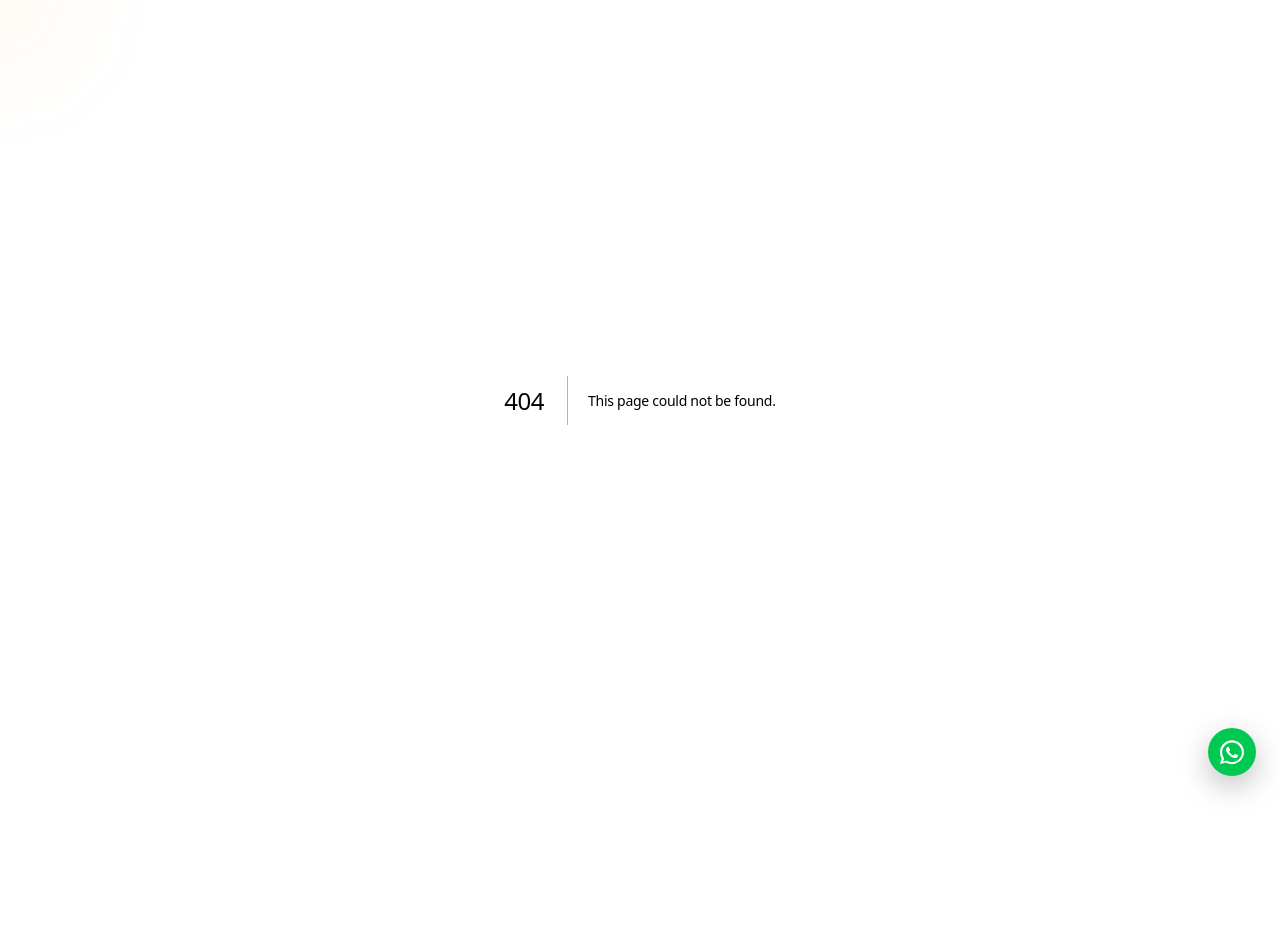
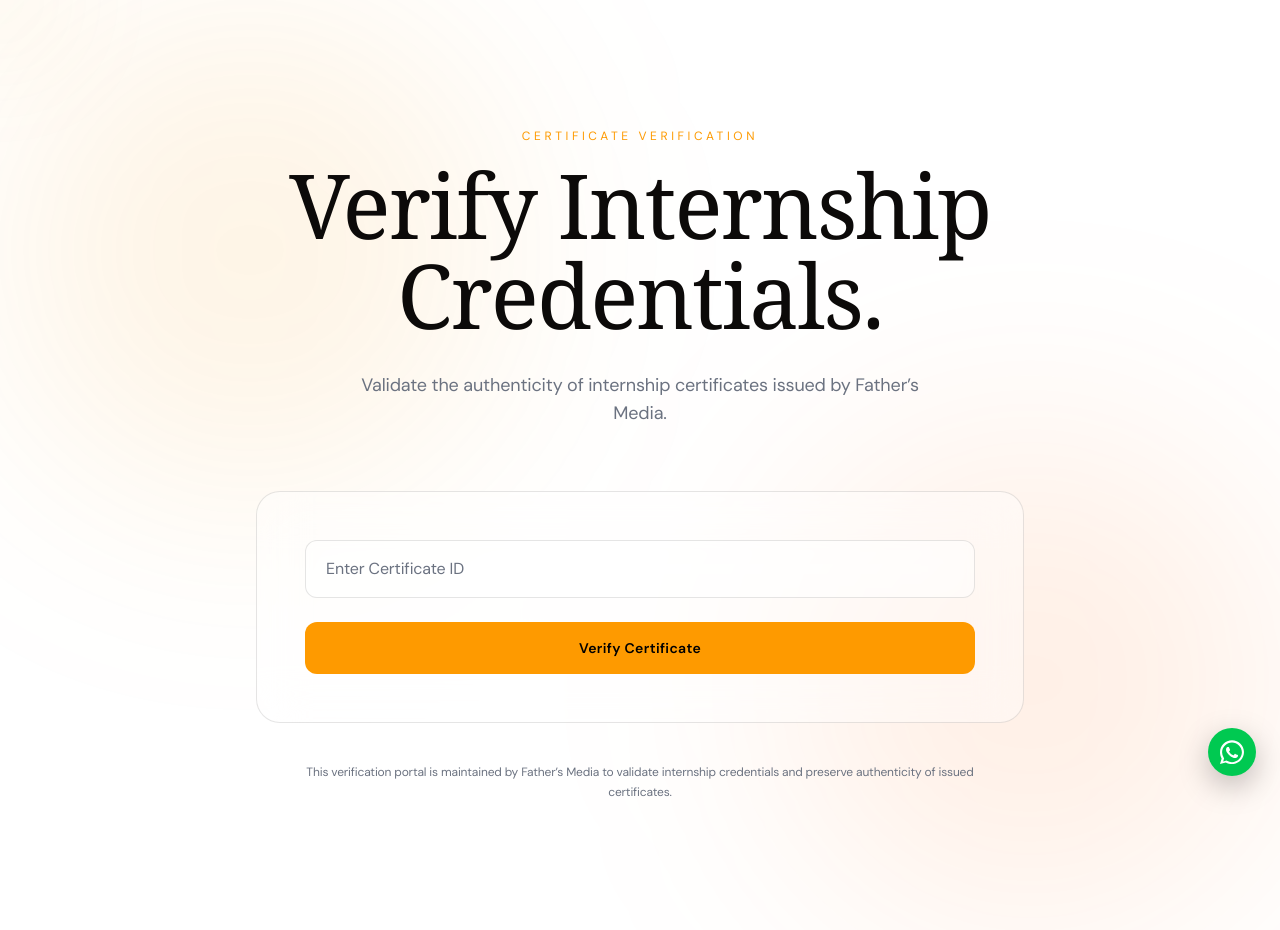
Before and after one commit to atharvsadewad/fathers-media-services-1, a Next.js app: page /verify in a window 1280 px wide. Before the commit this address had no page. Before the commit the page ends 800 px from the top, so only its background shows below. Built offline with nearby package versions, Linux system fonts and the light colour scheme; a web font is replaced by a local one.

Commit message:
Create page.tsx

```diff
--- /dev/null
+++ b/src/app/verify/page.tsx
@@ -0,0 +1,211 @@
+"use client";
+
+import { motion } from "framer-motion";
+import { useState } from "react";
+
+type Certificate = {
+  id: string;
+  name: string;
+  domain: string;
+  status: string;
+};
+
+export default function VerifyPage() {
+  const [certificateId, setCertificateId] = useState("");
+  const [loading, setLoading] = useState(false);
+  const [result, setResult] = useState<Certificate | null>(null);
+  const [invalid, setInvalid] = useState(false);
+
+  const handleVerify = async () => {
+    setLoading(true);
+    setInvalid(false);
+    setResult(null);
+
+    try {
+      const res = await fetch("/data/certificates.json");
+      const data: Certificate[] = await res.json();
+
+      const match = data.find(
+        (cert) =>
+          cert.id.toUpperCase() ===
+          certificateId.trim().toUpperCase()
+      );
+
+      if (match) {
+        setResult(match);
+      } else {
+        setInvalid(true);
+      }
+    } catch {
+      setInvalid(true);
+    }
+
+    setLoading(false);
+  };
+
+  return (
+    <section className="relative min-h-screen overflow-hidden bg-[var(--bg)] flex items-center justify-center px-6 py-32">
+
+      {/* Ambient Glow */}
+      <div className="pointer-events-none absolute inset-0 overflow-hidden">
+        <div className="absolute top-0 left-0 w-[500px] h-[500px] bg-amber-500/10 blur-[120px] rounded-full" />
+        <div className="absolute bottom-0 right-0 w-[500px] h-[500px] bg-orange-500/10 blur-[120px] rounded-full" />
+      </div>
+
+      <div className="relative z-10 w-full max-w-3xl">
+
+        {/* HEADER */}
+        <motion.div
+          initial={{ opacity: 0, y: 24 }}
+          animate={{ opacity: 1, y: 0 }}
+          transition={{ duration: 0.8 }}
+          className="text-center mb-16"
+        >
+
+          <p className="text-amber-500 text-xs tracking-[0.3em] uppercase mb-4">
+            Certificate Verification
+          </p>
+
+          <h1 className="font-serif text-[clamp(3rem,7vw,6rem)] leading-[1.0] text-[var(--text)]">
+            Verify Internship
+            <br />
+            Credentials.
+          </h1>
+
+          <p className="mt-8 text-[var(--muted)] max-w-xl mx-auto text-lg">
+            Validate the authenticity of internship certificates
+            issued by Father’s Media.
+          </p>
+
+        </motion.div>
+
+        {/* VERIFY CARD */}
+        <motion.div
+          initial={{ opacity: 0, y: 34 }}
+          animate={{ opacity: 1, y: 0 }}
+          transition={{ delay: 0.15 }}
+          className="rounded-3xl border border-black/10 dark:border-white/10 bg-white/40 dark:bg-white/5 backdrop-blur-xl p-8 md:p-12"
+        >
+
+          <div className="space-y-6">
+
+            {/* INPUT */}
+            <input
+              type="text"
+              value={certificateId}
+              onChange={(e) =>
+                setCertificateId(e.target.value)
+              }
+              placeholder="Enter Certificate ID"
+              className="w-full px-5 py-4 rounded-xl
+              bg-white/40 dark:bg-white/5 backdrop-blur-xl
+              border border-black/10 dark:border-white/10
+              text-[var(--text)] placeholder:text-[var(--muted)]
+              focus:outline-none focus:border-amber-500 focus:ring-1 focus:ring-amber-500/40
+              transition duration-300"
+            />
+
+            {/* BUTTON */}
+            <button
+              onClick={handleVerify}
+              disabled={loading}
+              className="w-full bg-amber-500 text-black py-4 rounded-xl text-sm font-semibold tracking-wide hover:bg-amber-400 hover:shadow-[0_8px_30px_rgba(245,158,11,0.25)] transition duration-300"
+            >
+              {loading ? "Verifying..." : "Verify Certificate"}
+            </button>
+
+          </div>
+
+          {/* VERIFIED */}
+          {result && (
+            <motion.div
+              initial={{ opacity: 0, y: 18 }}
+              animate={{ opacity: 1, y: 0 }}
+              className="mt-10 rounded-2xl border border-green-500/20 bg-green-500/10 p-6"
+            >
+
+              <p className="text-green-400 text-xs tracking-[0.3em] uppercase mb-3">
+                Verified
+              </p>
+
+              <h2 className="font-serif text-3xl text-[var(--text)]">
+                Authentic Certificate
+              </h2>
+
+              <div className="mt-6 space-y-3 text-sm text-[var(--muted)]">
+
+                <p>
+                  Certificate ID:{" "}
+                  <span className="text-[var(--text)]">
+                    {result.id}
+                  </span>
+                </p>
+
+                <p>
+                  Name:{" "}
+                  <span className="text-[var(--text)]">
+                    {result.name}
+                  </span>
+                </p>
+
+                <p>
+                  Domain:{" "}
+                  <span className="text-[var(--text)]">
+                    {result.domain}
+                  </span>
+                </p>
+
+                <p>
+                  Status:{" "}
+                  <span className="text-green-400">
+                    {result.status}
+                  </span>
+                </p>
+
+              </div>
+
+            </motion.div>
+          )}
+
+          {/* INVALID */}
+          {invalid && (
+            <motion.div
+              initial={{ opacity: 0, y: 18 }}
+              animate={{ opacity: 1, y: 0 }}
+              className="mt-10 rounded-2xl border border-red-500/20 bg-red-500/10 p-6"
+            >
+
+              <p className="text-red-400 text-xs tracking-[0.3em] uppercase mb-3">
+                Invalid
+              </p>
+
+              <h2 className="font-serif text-3xl text-[var(--text)]">
+                Certificate Not Found
+              </h2>
+
+              <p className="mt-4 text-sm text-[var(--muted)]">
+                The entered certificate ID does not exist in our
+                verification records.
+              </p>
+
+            </motion.div>
+          )}
+
+        </motion.div>
+
+        {/* FOOTNOTE */}
+        <motion.p
+          initial={{ opacity: 0 }}
+          animate={{ opacity: 1 }}
+          transition={{ delay: 0.35 }}
+          className="mt-10 text-center text-xs text-[var(--muted)] max-w-2xl mx-auto leading-relaxed"
+        >
+          This verification portal is maintained by Father’s Media
+          to validate internship credentials and preserve
+          authenticity of issued certificates.
+        </motion.p>
+
+      </div>
+    </section>
+  );
+}
```
